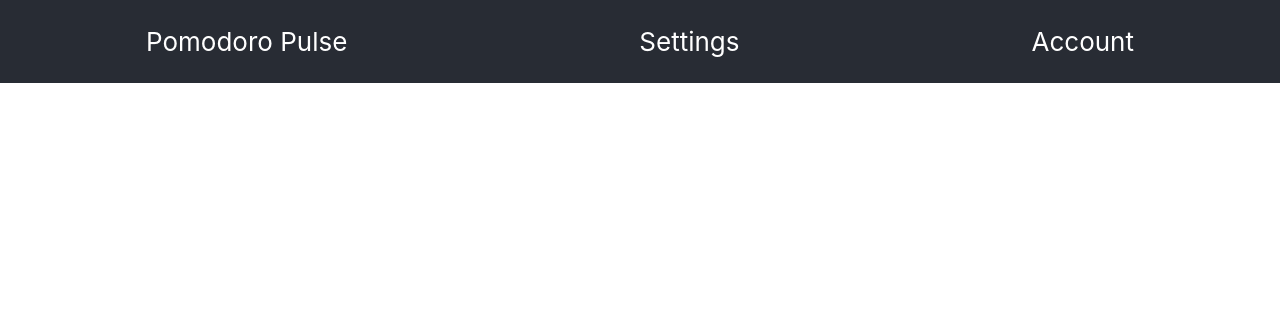
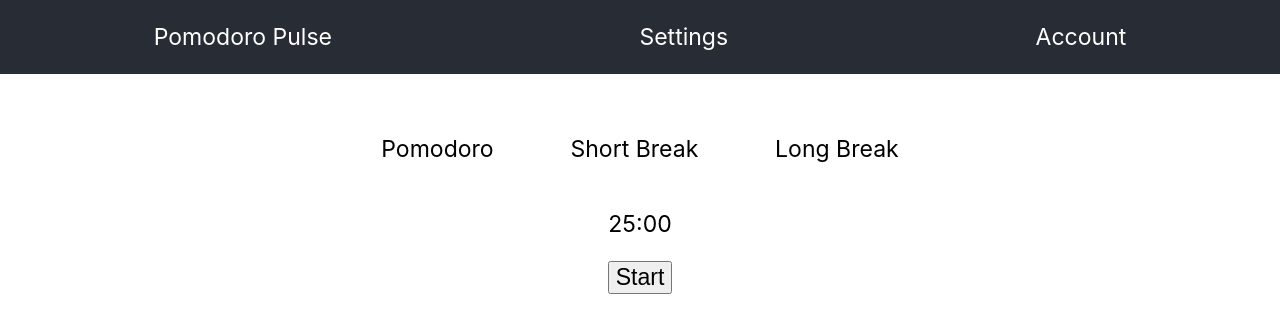
Before and after one commit to TravisLoganT/Pomodoro, a React (Create React App) app in the folder pomodoro/: page / in a window 1280 px wide. Shown: the top 332 px of the page. Built offline with nearby package versions, Linux system fonts and the light colour scheme.

Commit message:
created timer function within timer component

```diff
--- /dev/null
+++ b/pomodoro/src/components/Timer.css
@@ -0,0 +1,28 @@
+* {
+	box-sizing: border-box;
+	font-size: 1.2rem;
+}
+
+.timer-container {
+	margin: 2rem 10rem;
+	display: flex;
+	align-items: center;
+	flex-direction: column;
+	justify-content: center;
+
+}
+
+.option-selection {
+	display: flex;
+	align-items: center;
+	flex-direction: row;
+	justify-content: space-evenly;
+}
+
+.option {
+	display: flex;
+	align-items: center;
+	flex-direction: column;
+	justify-content: center;
+	margin: 0 2rem;
+}
--- a/pomodoro/src/components/Timer.jsx
+++ b/pomodoro/src/components/Timer.jsx
@@ -1,9 +1,69 @@
-import React from 'react'
+import { React, useEffect, useState } from "react";
+import "./Timer.css";
 
 export const Timer = () => {
-  return (
-    <div className="timer-container">
-      <div className='option-selection'></div>
-      </div>
-  )
-}
+	const [minutes, setMinutes] = useState(25);
+	const [seconds, setSeconds] = useState(0);
+	const [isActive, setIsActive] = useState(false);
+
+	const decrementTime = () => {
+		if (seconds > 0) {
+			setSeconds(seconds - 1);
+		} else if (minutes > 0 && seconds === 0) {
+			setMinutes(minutes - 1);
+			setSeconds(59);
+		}
+	};
+
+	const formatTime = (time) => {
+		return time.toString().padStart(2, "0");
+	};
+
+	const startTimer = () => {
+		setIsActive(true);
+	};
+
+	const stopTimer = () => {
+		setIsActive(false);
+	};
+
+	const toggleTimer = () => {
+		setIsActive(!isActive);
+	};
+
+	useEffect(() => {
+		let interval = null;
+		if (isActive) {
+			interval = setInterval(() => {
+				decrementTime();
+			}, 1000);
+		} else if (!isActive && seconds !== 0) {
+			clearInterval(interval);
+		}
+		return () => clearInterval(interval);
+	}, [isActive, seconds]);
+
+	return (
+		<div className="timer-container">
+			<div className="option-selection">
+				<div className="option">
+					<p>Pomodoro</p>
+				</div>
+				<div className="option">
+					<p>Short Break</p>
+				</div>
+				<div className="option">
+					<p>Long Break</p>
+				</div>
+			</div>
+			<div className="timer">
+				<p>
+					{formatTime(minutes)}:{formatTime(seconds)}
+				</p>
+			</div>
+			<div className="start-stop">
+				<button onClick={toggleTimer}>{isActive ? "Stop" : "Start"}</button>
+			</div>
+		</div>
+	);
+};
```
